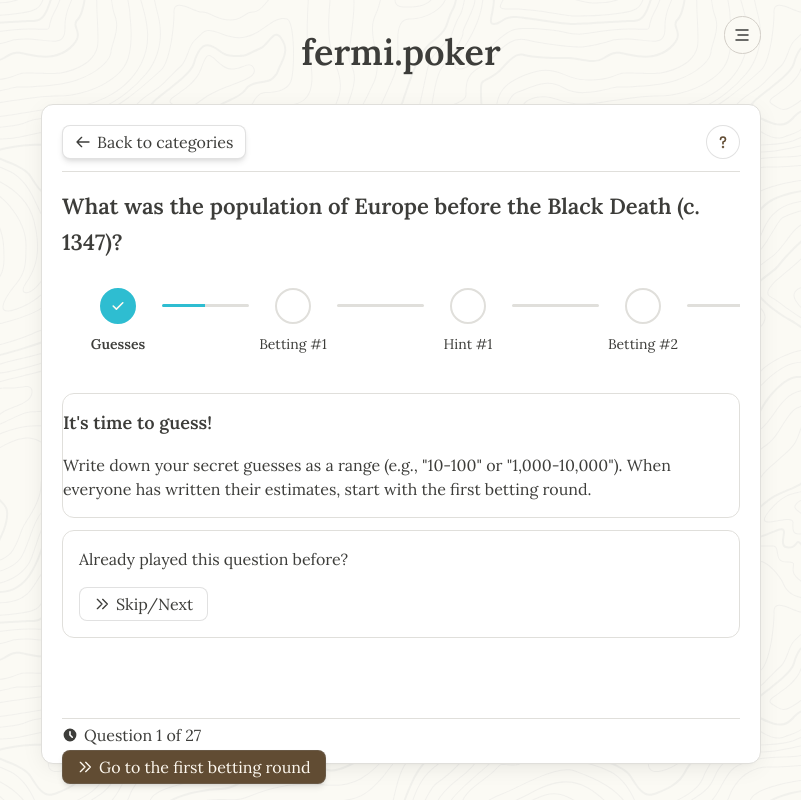
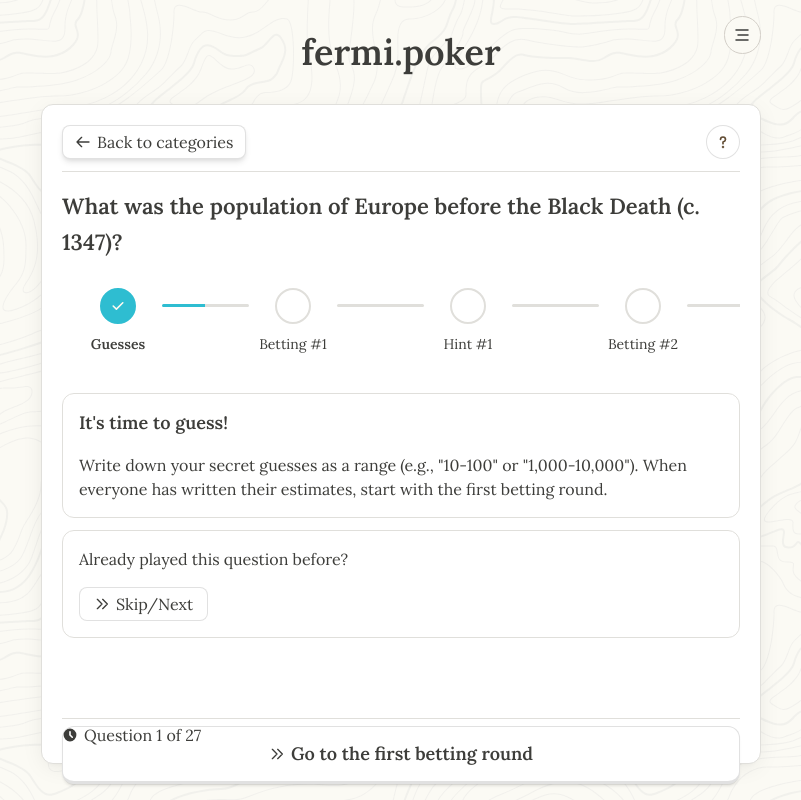
Before and after one commit to danielfetz/fermi-poker-questions, a React (Create React App) app: page /play in a window 1280 px wide. Shown: the whole page, without its empty margins (239-1040 px from the left). Built offline with nearby package versions, Linux system fonts and the light colour scheme.

Commit message:
Update styles.css

```diff
--- a/src/styles.css
+++ b/src/styles.css
@@ -1166,6 +1166,11 @@ header.pt-28 {
   padding-right: 0.875rem;
 }
 
+.px-4 {
+  padding-left: 1rem;
+  padding-right: 1rem;
+}
+
 .py-1\.5 {
   padding-top: 0.375rem;
   padding-bottom: 0.375rem;
@@ -1836,8 +1841,15 @@ header.pt-28 {
 }
 
 .question-overlay-skip-btn {
-  background-color: var(--rich-brown);
-  color: var(--warm-cream);
+  width: calc(100% - 58px);
+  height: 58px;
+  justify-content: center;
+  font-weight: 600;
+  font-size: 18px;
+  border-radius: 12px;
+  box-shadow: 0 3px 3px -1px #0000001a, 0 2px 0px -1px #0000000f;
+  border-bottom-width: 3px;
+  max-width: 678px;
 }
 
 .dark .question-overlay-skip-btn {
@@ -2029,9 +2041,7 @@ header.pt-28 {
     margin: 0.55rem 0.35rem 0 0.35rem;
     min-width: 87px;
   }
-}
-
-/* Hint display styles within overlay */
+} /* Hint display styles within overlay */
 .question-overlay-instructions .bg-hint-back {
   background-color: var(--hint-back);
 }
```
